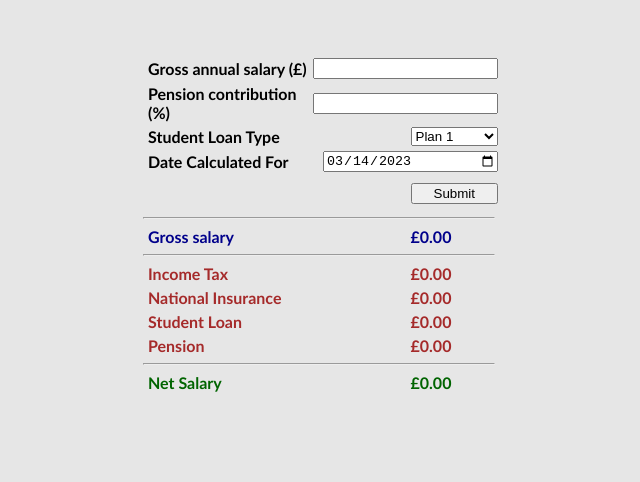
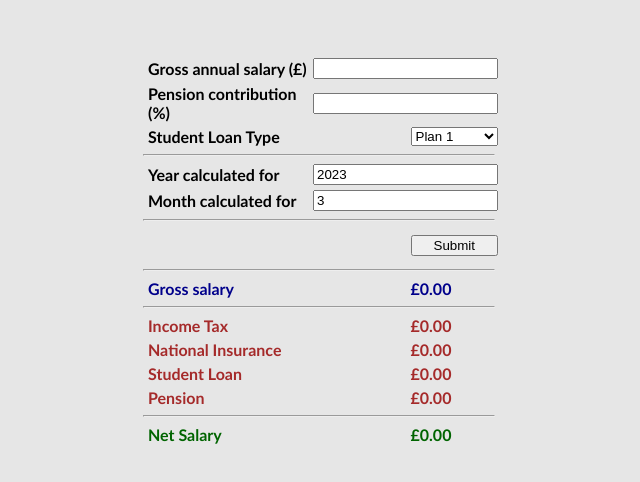
Before and after one commit to r-gilchrist/salary-calc-fullstack, a website with bundled scripts: page frontend/html/home.html in a window 1280 px wide. Shown: the whole page, without its empty margins (255-895 px from the left). Built offline with nearby package versions, Linux system fonts and the light colour scheme.

Commit message:
change date input to separate month and year text inputs

```diff
--- a/frontend/html/home.html
+++ b/frontend/html/home.html
@@ -24,10 +24,16 @@
         <option value="no_loan">No Loan</option>
       </select>
     </div>
-    <div class="input-field-thirds">
-      <p class="input-text">Date Calculated For</p>
-      <input type="date" class="date-input" id="date-input">
+    <hr>
+    <div class="input-field">
+      <p class="input-text">Year calculated for</p>
+      <input class="input-value" type="text" id="date-year-input" />
     </div>
+    <div class="input-field">
+      <p class="input-text">Month calculated for</p>
+      <input class="input-value" type="text" id="date-month-input" />
+    </div>
+    <hr>
     <div class="input-field">
       <p></p>
       <button id="update-salary">Submit</button>
--- a/frontend/src/date.ts
+++ b/frontend/src/date.ts
@@ -1,6 +1,19 @@
-const dateInput = document.getElementById("date-input") as HTMLInputElement | null;
+const dateYearInput = document.getElementById("date-year-input") as HTMLInputElement | null;
+const dateMonthInput = document.getElementById("date-month-input") as HTMLInputElement | null;
+
+const date = new Date();
 
 export function set_date() {
-    if (dateInput == null) return;
-    dateInput.valueAsDate = new Date();
+  set_year();
+  set_month();
 }
+
+function set_year() {
+  if (dateYearInput == null) return;
+  dateYearInput.value = String(date.getFullYear());
+}
+
+function set_month() {
+  if (dateMonthInput == null) return;
+  dateMonthInput.value = String(date.getMonth() + 1);
+}
```
